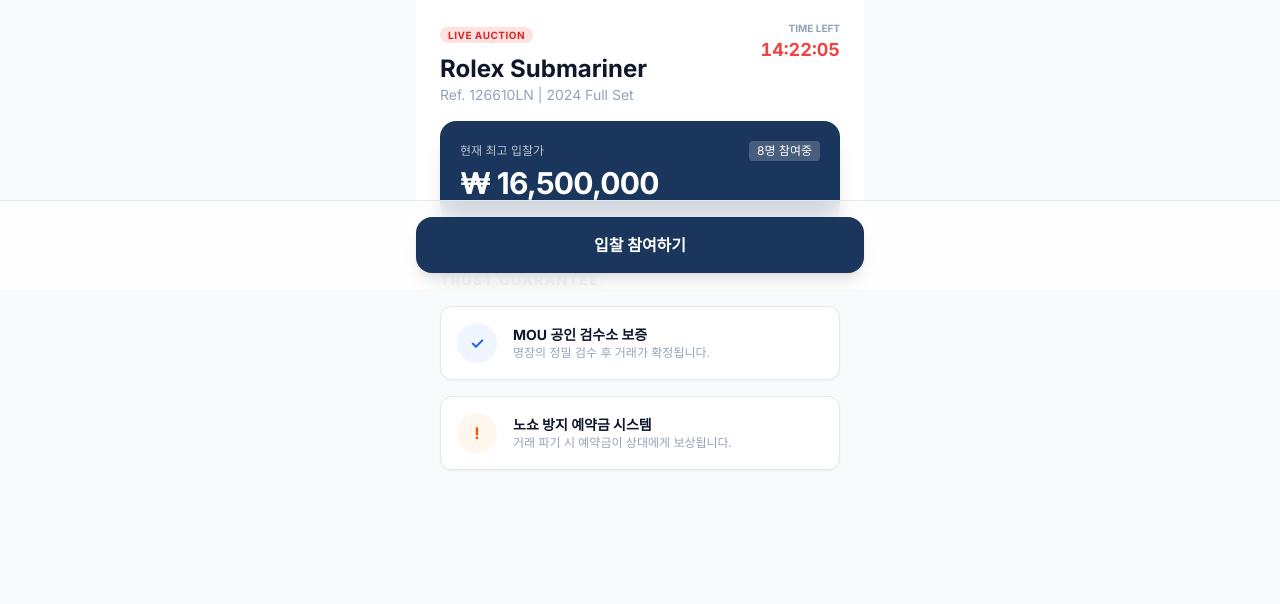
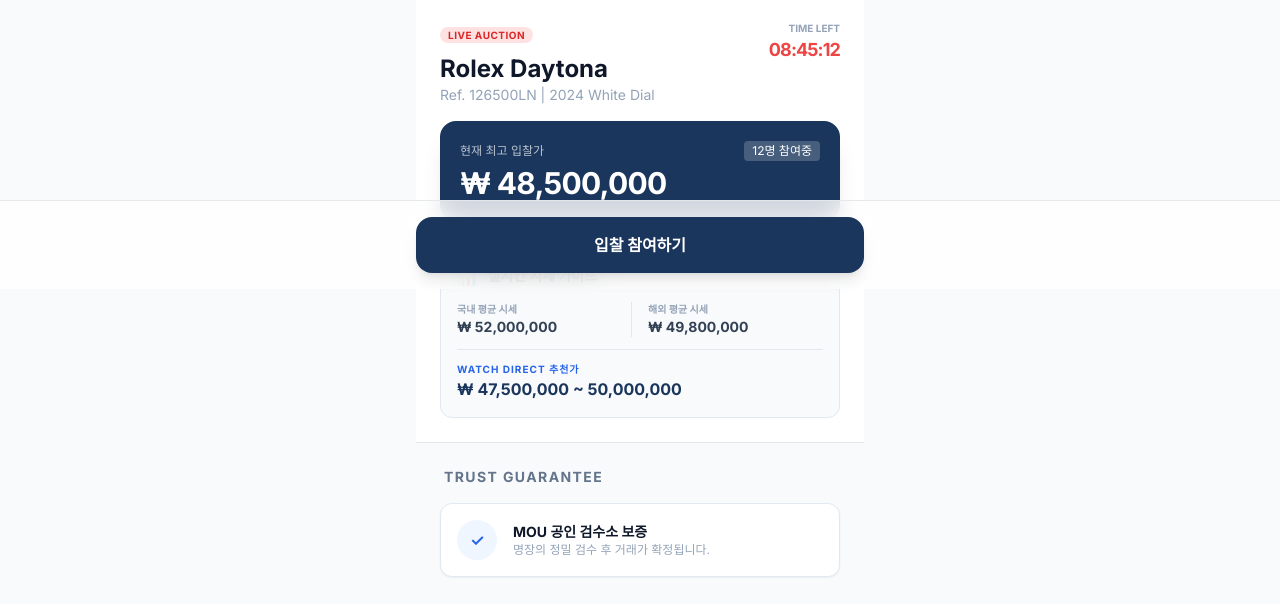
Before and after one commit to RhythmNSyndrome/watch-direct, a plain HTML site: page index.html in a window 1280 px wide. Shown: the part 511-1115 px from the top of the page. Drawn offline with nearby package versions, Linux system fonts and the light colour scheme.

Commit message:
Update index.html

```diff
--- a/index.html
+++ b/index.html
@@ -22,33 +22,54 @@
 
     <main class="max-w-md mx-auto pb-32">
         <div class="bg-white aspect-square w-full overflow-hidden shadow-sm">
-            <img src="https://images.unsplash.com/photo-1547996160-81dfa63595aa?q=80&w=1000&auto=format&fit=crop" alt="럭셔리 워치" class="w-full h-full object-cover">
+            <img src="https://images.unsplash.com/photo-1614164185128-e4ec99c436d7?q=80&w=1000&auto=format&fit=crop" alt="럭셔리 워치" class="w-full h-full object-cover">
         </div>
 
         <div class="p-6 bg-white border-b">
             <div class="flex justify-between items-start mb-4">
                 <div>
                     <span class="text-[10px] bg-red-100 text-red-600 px-2 py-0.5 rounded-full font-bold uppercase tracking-wider">Live Auction</span>
-                    <h2 class="text-2xl font-bold mt-2">Rolex Submariner</h2>
-                    <p class="text-slate-400 text-sm">Ref. 126610LN | 2024 Full Set</p>
+                    <h2 class="text-2xl font-bold mt-2">Rolex Daytona</h2>
+                    <p class="text-slate-400 text-sm">Ref. 126500LN | 2024 White Dial</p>
                 </div>
                 <div class="text-right">
                     <p class="text-[10px] text-slate-400 font-bold uppercase">Time Left</p>
-                    <p class="text-lg font-bold text-red-500 tabular-nums">14:22:05</p>
+                    <p class="text-lg font-bold text-red-500 tracking-tighter">08:45:12</p>
                 </div>
             </div>
 
-            <div class="bg-[#1A365D] rounded-2xl p-5 text-white shadow-xl">
+            <div class="bg-[#1A365D] rounded-2xl p-5 text-white shadow-xl mb-6">
                 <div class="flex justify-between items-center mb-1">
                     <span class="text-xs opacity-70">현재 최고 입찰가</span>
-                    <span class="text-xs bg-white/20 px-2 py-0.5 rounded font-medium">8명 참여중</span>
+                    <span class="text-xs bg-white/20 px-2 py-0.5 rounded font-medium">12명 참여중</span>
                 </div>
-                <div class="text-3xl font-bold tracking-tight">₩ 16,500,000</div>
+                <div class="text-3xl font-bold tracking-tight">₩ 48,500,000</div>
+            </div>
+
+            <div class="bg-slate-50 rounded-xl p-4 border border-slate-200">
+                <div class="flex items-center gap-2 mb-3">
+                    <span class="text-blue-600 text-lg">📊</span>
+                    <h3 class="font-bold text-sm">실시간 시세 가이드</h3>
+                </div>
+                <div class="grid grid-cols-2 gap-4">
+                    <div class="border-r border-slate-200">
+                        <p class="text-[10px] text-slate-400 font-bold">국내 평균 시세</p>
+                        <p class="text-sm font-bold text-slate-700">₩ 52,000,000</p>
+                    </div>
+                    <div>
+                        <p class="text-[10px] text-slate-400 font-bold">해외 평균 시세</p>
+                        <p class="text-sm font-bold text-slate-700">₩ 49,800,000</p>
+                    </div>
+                </div>
+                <div class="mt-3 pt-3 border-t border-slate-200">
+                    <p class="text-[10px] text-blue-600 font-bold uppercase tracking-widest">Watch Direct 추천가</p>
+                    <p class="text-base font-extrabold text-[#1A365D]">₩ 47,500,000 ~ 50,000,000</p>
+                </div>
             </div>
         </div>
 
         <div class="p-6 space-y-4">
-            <h3 class="font-bold text-sm text-slate-500 uppercase tracking-widest">Trust Guarantee</h3>
+            <h3 class="font-bold text-sm text-slate-500 uppercase tracking-widest px-1">Trust Guarantee</h3>
             <div class="bg-white p-4 rounded-xl border border-slate-200 flex items-center shadow-sm">
                 <div class="w-10 h-10 bg-blue-50 rounded-full flex items-center justify-center mr-4 text-blue-600 font-bold">✓</div>
                 <div>
@@ -56,39 +77,20 @@
                     <p class="text-xs text-slate-400">명장의 정밀 검수 후 거래가 확정됩니다.</p>
                 </div>
             </div>
-            <div class="bg-white p-4 rounded-xl border border-slate-200 flex items-center shadow-sm">
-                <div class="w-10 h-10 bg-orange-50 rounded-full flex items-center justify-center mr-4 text-orange-600 font-bold">!</div>
-                <div>
-                    <p class="text-sm font-bold">노쇼 방지 예약금 시스템</p>
-                    <p class="text-xs text-slate-400">거래 파기 시 예약금이 상대에게 보상됩니다.</p>
-                </div>
-            </div>
         </div>
     </main>
 
     <div id="bidModal" class="modal px-4 pb-8">
-        <div class="bg-white w-full max-w-md mx-auto rounded-3xl p-6 shadow-2xl animate-bounce-in">
+        <div class="bg-white w-full max-w-md mx-auto rounded-3xl p-6 shadow-2xl">
             <h3 class="text-xl font-bold mb-4">입찰 전 확인해주세요</h3>
             <div class="bg-slate-50 p-4 rounded-xl mb-6 space-y-3">
                 <div class="flex items-start gap-3">
                     <span class="text-red-500 mt-0.5 font-bold">!</span>
-                    <p class="text-sm text-slate-600 leading-relaxed">
-                        낙찰 후 거래를 파기할 경우, <strong>예약금 10만원은 차압</strong>되어 피해자와 플랫폼에 지급됩니다.
-                    </p>
-                </div>
-                <div class="flex items-start gap-3 border-t pt-3 border-slate-200">
-                    <span class="text-red-500 mt-0.5 font-bold">!</span>
-                    <p class="text-sm text-slate-600 leading-relaxed">
-                        노쇼 발생 시 해당 계정은 <strong>즉시 영구 제명</strong> 처리됩니다.
-                    </p>
+                    <p class="text-sm text-slate-600">낙찰 후 거래 파기 시, <strong>예약금 10만원은 차압</strong>됩니다.</p>
                 </div>
             </div>
-            <button id="confirmBid" class="w-full bg-[#1A365D] text-white font-bold py-4 rounded-2xl mb-3 shadow-lg">
-                동의하고 카드 등록하기
-            </button>
-            <button onclick="toggleModal()" class="w-full text-slate-400 font-medium py-2">
-                취소
-            </button>
+            <button id="confirmBid" class="w-full bg-[#1A365D] text-white font-bold py-4 rounded-2xl mb-3 shadow-lg">동의하고 카드 등록하기</button>
+            <button onclick="toggleModal()" class="w-full text-slate-400 font-medium py-2">취소</button>
         </div>
     </div>
 
@@ -105,7 +107,7 @@
             document.getElementById('bidModal').classList.toggle('active');
         }
         document.getElementById('confirmBid').onclick = function() {
-            alert('카드 등록 기능(PG사 연동)을 준비 중입니다.\n사장님, 여기까지가 기획하신 예약금 차압 로직의 핵심입니다!');
+            alert('카드 등록 기능을 준비 중입니다.');
             toggleModal();
         }
     </script>
```
